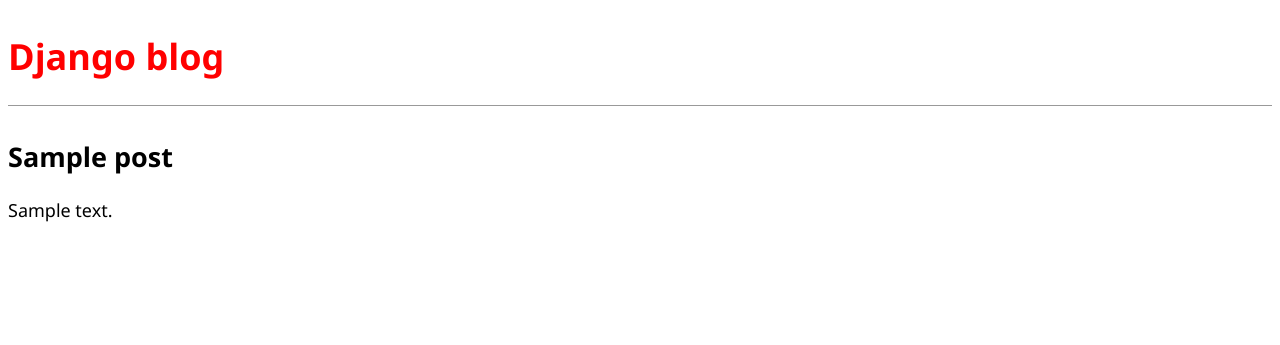
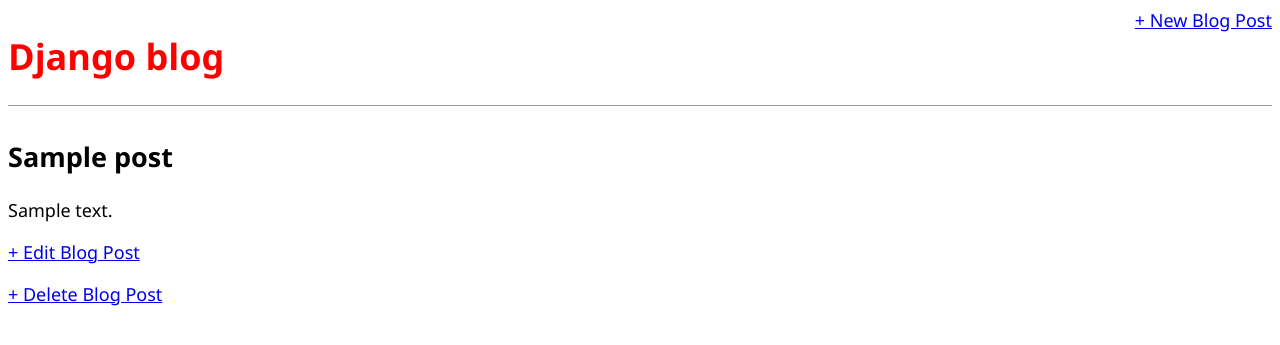
Before and after one commit to BlackNuar2305/blog-project-django, a Django app: page /post/1/ in a window 1280 px wide. Shown: the top 345 px of the page. Run offline with Django 4.2, Linux system fonts and the light colour scheme; tables that the repository leaves empty hold one stand-in row (values such as "Sample post").

Commit message:
Create CRUD funcrion

```diff
--- a/blog/models.py
+++ b/blog/models.py
@@ -1,9 +1,10 @@
 from django.db import models
+from django.urls import reverse
 
 
 class Post(models.Model):
     title = models.CharField(max_length=200)
-    authot = models.ForeignKey(
+    author = models.ForeignKey(
         'auth.User',
         on_delete=models.CASCADE
     )
@@ -11,3 +12,6 @@
 
     def __str__(self):
         return self.title
+
+    def get_absolute_url(self):
+        return reverse('post_detail', args=[str(self.id)])
--- a/blog/urls.py
+++ b/blog/urls.py
@@ -4,5 +4,8 @@
 
 urlpatterns = [
     path('', views.BlogListView.as_view(), name='home'),
-    path('post/<int:pk>/', views.BlogDetailView.as_view(),              name='post_detail')
+    path('post/<int:pk>/', views.BlogDetailView.as_view(), name='post_detail'),
+    path('/post/new', views.BlogCreateView.as_view(), name='post_new'),
+    path('post/<int:pk>/edit', views.BlogUpdateView.as_view(), name='post_edit'),
+    path('post/<int:pk>/delete/', views.BlogDeleteView.as_view(), name='post_delete')
 ]
--- a/blog/views.py
+++ b/blog/views.py
@@ -1,4 +1,6 @@
 from django.views.generic import ListView, DetailView
+from django.views.generic.edit import CreateView, UpdateView, DeleteView
+from django.urls import reverse_lazy
 from .models import Post
 
 
@@ -10,3 +12,21 @@
 class BlogDetailView(DetailView):
     model = Post
     template_name = 'post_detail.html'
+
+
+class BlogCreateView(CreateView):
+    model = Post
+    template_name = 'post_new.html'
+    fields = '__all__'
+
+
+class BlogUpdateView(UpdateView):
+    model = Post
+    fields = ['title', 'body']
+    template_name = 'post_edit.html'
+
+
+class BlogDeleteView(DeleteView):
+    model = Post
+    template_name = 'post_delete.html'
+    success_url = reverse_lazy('home')
--- a/templates/base.html
+++ b/templates/base.html
@@ -7,7 +7,12 @@
     </head>
     <body>
         <header>
-            <h1><a href="/">Django blog</a></h1>
+            <div class="nav-left">
+                <h1><a href="/">Django blog</a></h1>
+            </div>
+            <div class="nav-right">
+                <a href="{% url 'post_new' %}">+ New Blog Post</a>
+            </div>
         </header>
         <div class="container">
             {% block content %}
--- a/templates/post_detail.html
+++ b/templates/post_detail.html
@@ -5,4 +5,7 @@
         <h2>{{ post.title }}</h2>
         <p>{{ post.body }}</p>
     </div>
+
+    <p><a href="{% url 'post_edit' post.pk %}">+ Edit Blog Post</a></p>
+    <p><a href="{% url 'post_delete' post.pk %}">+ Delete Blog Post</a></p>
 {% endblock content %}
```
Also changed, not shown: blog/tests.py (+29 -0 lines), templates/post_delete.html (added, +10 -0 lines), templates/post_edit.html (added, +10 -0 lines), templates/post_new.html (added, +10 -0 lines).
